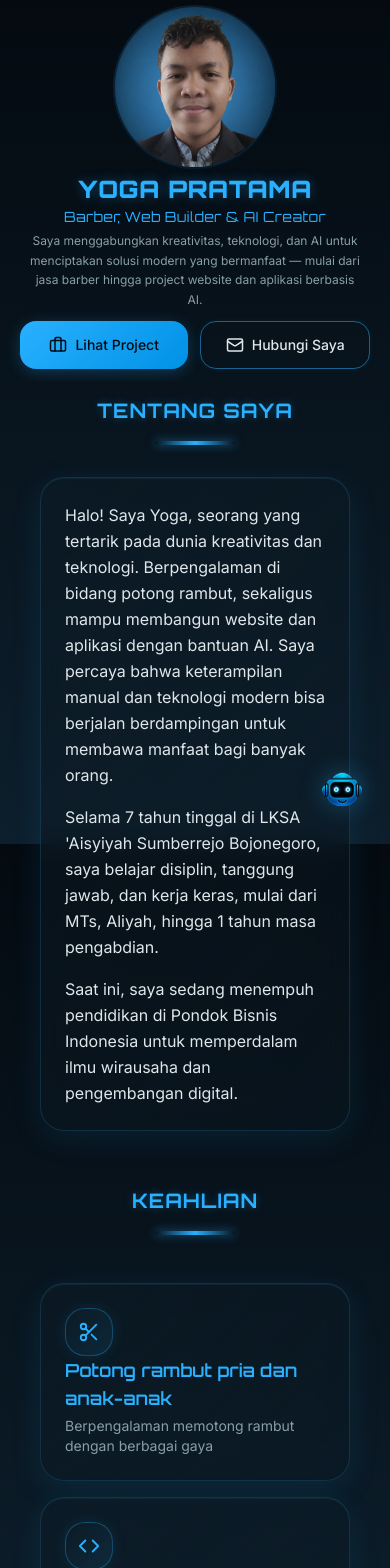
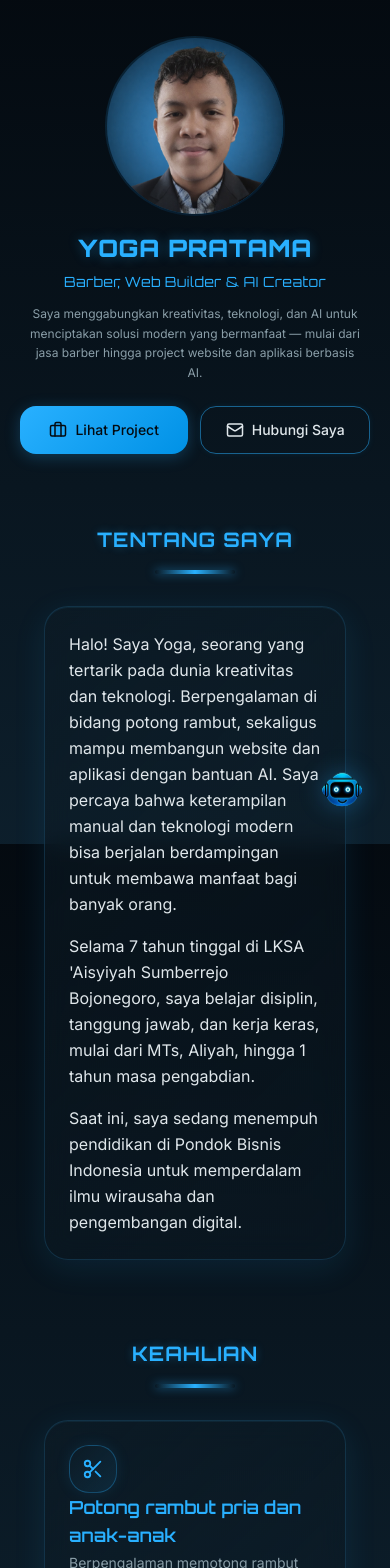
Before and after one commit to pklvirale-sudo/cvku052, a React (Vite) app: page / in a window 390 px wide. Shown: the top 1568 px of the page. Built offline with nearby package versions, Linux system fonts and the light colour scheme; the HTML template or start-up script is replaced by a standard one.

Commit message:
Refined mobile UI alignment
Co-authored-by: gatama052 <232765771+gatama052@users.noreply.github.com>

```diff
--- a/src/components/AboutSection.tsx
+++ b/src/components/AboutSection.tsx
@@ -3,7 +3,7 @@ import LedCard from "./LedCard";
 
 const AboutSection = () => {
   return (
-    <section id="tentang" className="pb-7 pt-4 px-4 sm:px-6 md:px-8 sm:pt-6">
+    <section id="tentang" className="py-10 px-5 sm:px-6 md:px-8">
       <div className="container max-w-5xl mx-auto">
         <motion.h2
           initial={{ opacity: 0, y: 20 }}
--- a/src/components/ContactSection.tsx
+++ b/src/components/ContactSection.tsx
@@ -94,7 +94,7 @@ const ContactSection = () => {
   const isLoading = status === "loading";
 
   return (
-    <section id="kontak" className="py-7 px-4 sm:px-6 md:px-8">
+    <section id="kontak" className="py-10 px-5 sm:px-6 md:px-8">
       <div className="container max-w-5xl mx-auto">
         <motion.h2
           initial={{ opacity: 0, y: 20 }}
@@ -123,7 +123,7 @@ const ContactSection = () => {
               whileTap={{ scale: 0.97 }}
               transition={{ duration: 0.5 }}
               viewport={{ once: true }}
-              className="glass-card mx-auto flex w-full max-w-md items-center gap-4 text-left"
+              className="glass-card mx-auto flex w-full items-center gap-4 text-left"
             >
               <motion.div
                 whileHover={{ rotate: 15, scale: 1.1 }}
@@ -150,7 +150,7 @@ const ContactSection = () => {
               whileTap={{ scale: 0.97 }}
               transition={{ duration: 0.5 }}
               viewport={{ once: true }}
-              className="glass-card mx-auto flex w-full max-w-md items-center gap-4 text-left"
+              className="glass-card mx-auto flex w-full items-center gap-4 text-left"
             >
               <motion.div
                 whileHover={{ rotate: 15, scale: 1.1 }}
@@ -171,7 +171,7 @@ const ContactSection = () => {
             whileInView={{ opacity: 1, y: 0 }}
             transition={{ duration: 0.5, delay: 0.2 }}
             viewport={{ once: true }}
-            className="w-full max-w-sm"
+            className="w-full"
           >
             <LedCard className="w-full">
               <h3 className="font-heading text-xl font-semibold text-foreground mb-6">
--- a/src/components/HeroSection.tsx
+++ b/src/components/HeroSection.tsx
@@ -11,15 +11,15 @@ const HeroSection = () => {
   };
 
   return (
-    <section className="flex flex-col items-center justify-start px-5 sm:px-6 md:px-8 pb-3 pt-[calc(env(safe-area-inset-top)+5px)] sm:pb-6 relative overflow-hidden min-h-[auto] sm:min-h-[92svh]">
+    <section className="flex flex-col items-center justify-start px-5 sm:px-6 md:px-8 pb-8 pt-[calc(env(safe-area-inset-top)+36px)] sm:pb-10 relative overflow-hidden min-h-[auto] sm:min-h-[92svh]">
       {/* Profile Photo */}
       <motion.div
         initial={{ opacity: 0, scale: 0.8 }}
         animate={{ opacity: 1, scale: 1 }}
         transition={{ duration: 0.6 }}
-        className="profile-ring mb-1"
+        className="profile-ring mb-4"
       >
-        <div className="profile-photo-bg w-40 h-40 sm:w-48 sm:h-48 md:w-56 md:h-56 rounded-full overflow-hidden">
+        <div className="profile-photo-bg w-44 h-44 sm:w-52 sm:h-52 md:w-56 md:h-56 rounded-full overflow-hidden">
           <img
             src={profilePhoto}
             alt="Yoga Pratama"
@@ -33,7 +33,7 @@ const HeroSection = () => {
         initial={{ opacity: 0, y: 20 }}
         animate={{ opacity: 1, y: 0 }}
         transition={{ duration: 0.6, delay: 0.3 }}
-        className="name-glow text-2xl sm:text-3xl md:text-5xl text-center mb-0.5 cursor-default"
+        className="name-glow text-2xl sm:text-3xl md:text-5xl text-center mb-2 cursor-default"
       >
         Yoga Pratama
       </motion.h1>
@@ -43,7 +43,7 @@ const HeroSection = () => {
         initial={{ opacity: 0, y: 20 }}
         animate={{ opacity: 1, y: 0 }}
         transition={{ duration: 0.6, delay: 0.4 }}
-        className="font-heading text-sm sm:text-base md:text-lg text-primary text-center mb-1 tracking-wide"
+        className="font-heading text-sm sm:text-base md:text-lg text-primary text-center mb-3 tracking-wide"
       >
         Barber, Web Builder & AI Creator
       </motion.h2>
@@ -53,7 +53,7 @@ const HeroSection = () => {
         initial={{ opacity: 0, y: 20 }}
         animate={{ opacity: 1, y: 0 }}
         transition={{ duration: 0.6, delay: 0.5 }}
-        className="text-muted-foreground text-center max-w-md mb-3 text-xs sm:text-sm md:text-base px-2 leading-relaxed"
+        className="text-muted-foreground text-center max-w-md mb-6 text-xs sm:text-sm md:text-base px-2 leading-relaxed"
       >
         Saya menggabungkan kreativitas, teknologi, dan AI untuk menciptakan solusi modern yang bermanfaat — mulai dari jasa barber hingga project website dan aplikasi berbasis AI.
       </motion.p>
--- a/src/components/SkillsSection.tsx
+++ b/src/components/SkillsSection.tsx
@@ -27,7 +27,7 @@ const skills = [
 
 const SkillsSection = () => {
   return (
-    <section id="keahlian" className="py-7 px-4 sm:px-6 md:px-8">
+    <section id="keahlian" className="py-10 px-5 sm:px-6 md:px-8">
       <div className="container max-w-5xl mx-auto">
         <motion.h2
           initial={{ opacity: 0, y: 20 }}
@@ -43,7 +43,7 @@ const SkillsSection = () => {
           whileInView={{ scaleX: 1 }}
           transition={{ duration: 0.6, delay: 0.2 }}
           viewport={{ once: true }}
-          className="section-underline mb-12"
+          className="section-underline mb-8"
         />
 
         <div className="grid gap-4 md:grid-cols-2">
```
